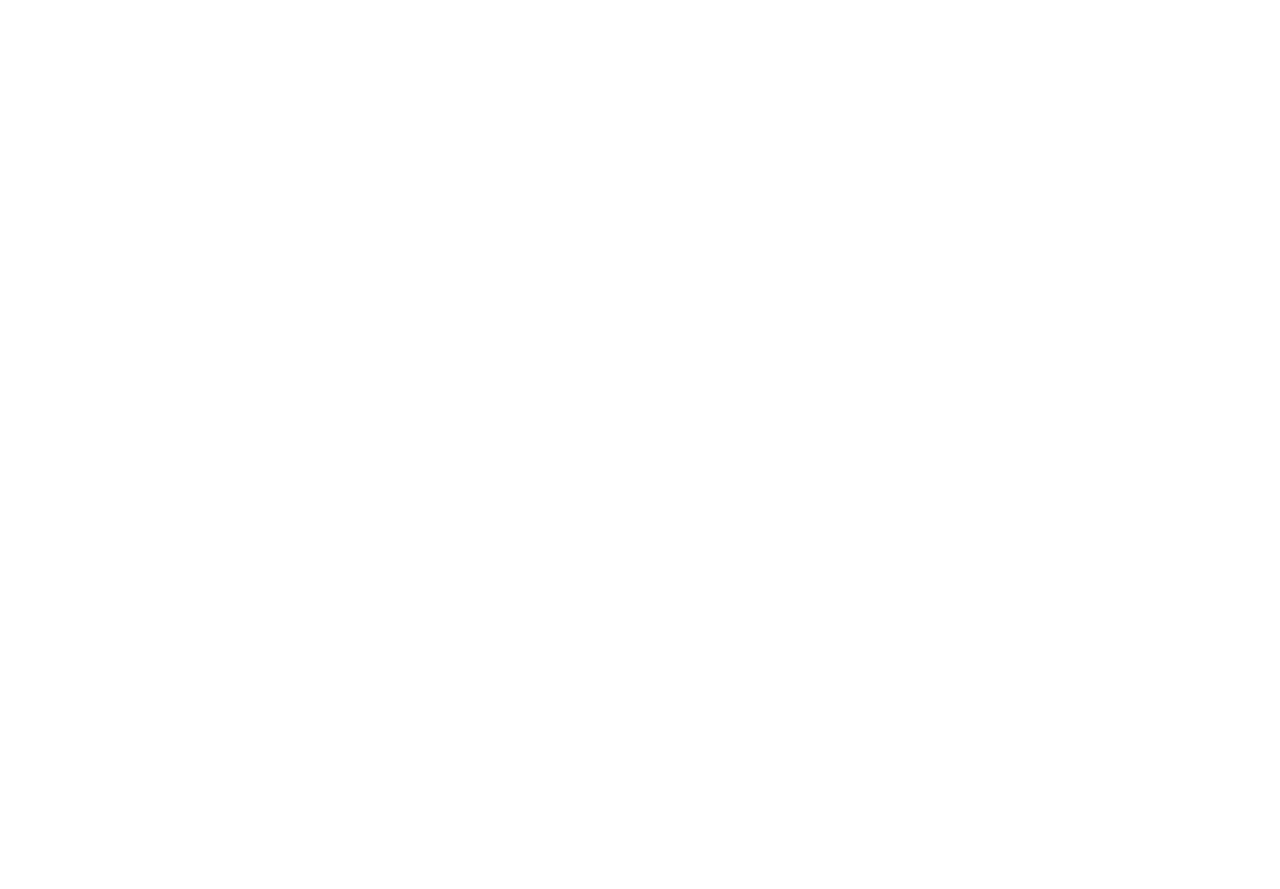
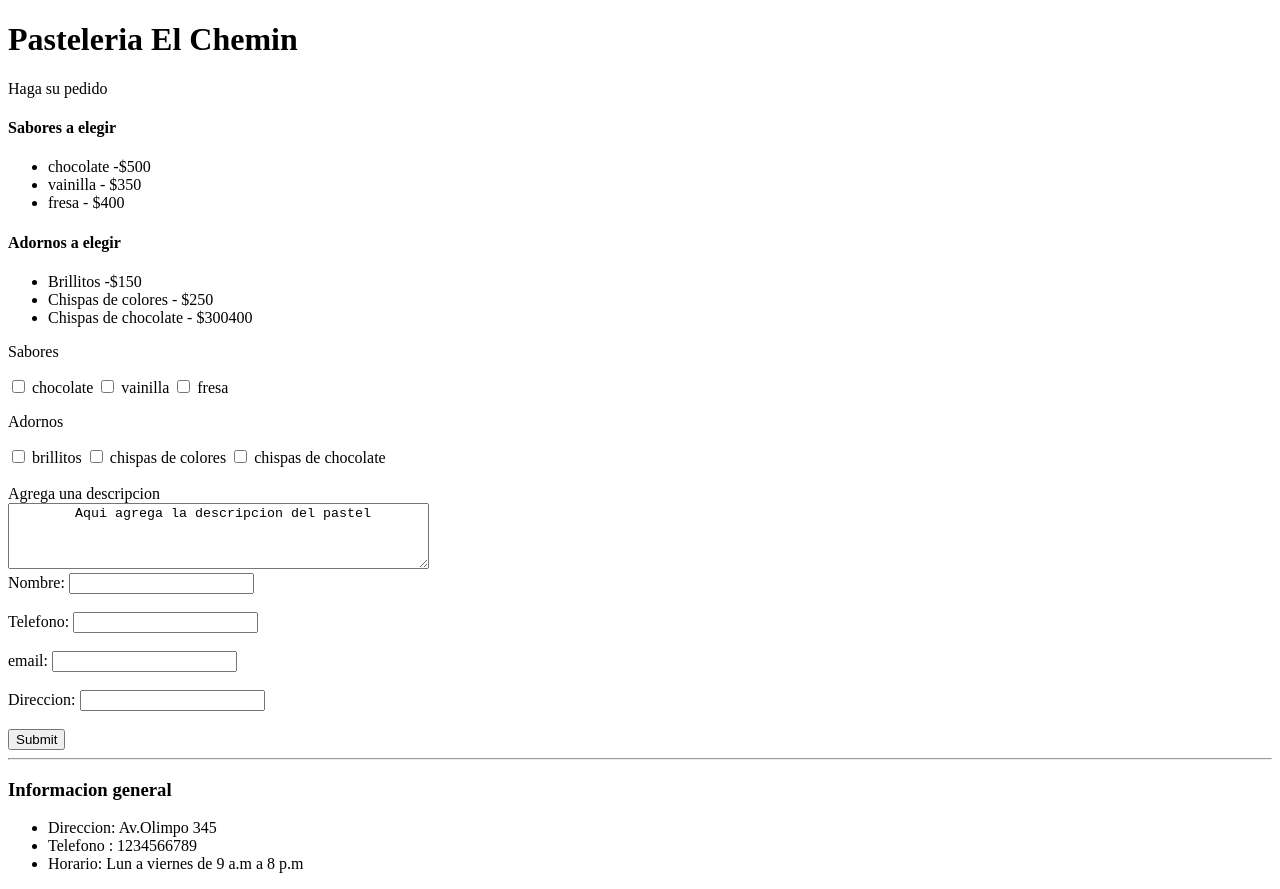
Before and after one commit to Chemin7/LauncX-Pasteleria, a plain HTML site: page index.html in a window 1280 px wide. Before the commit the page ends 800 px from the top, so only its background shows below. Drawn offline with Linux system fonts and the light colour scheme.

Commit message:
add index.html

```diff
--- a/index.html
+++ b/index.html
@@ -7,6 +7,76 @@
     <title>Document</title>
 </head>
 <body>
+    <h1>Pasteleria El Chemin</h1>
+    <p>Haga su pedido</p>
 
+    <h4>Sabores a elegir</h4>
+    <ul>
+        <li>chocolate -$500</li>
+        <li>vainilla - $350</li>
+        <li>fresa - $400</li>
+    </ul>
+
+    <h4>Adornos a elegir</h4>
+    <ul>
+        <li>Brillitos -$150</li>
+        <li>Chispas de colores - $250</li>
+        <li>Chispas de chocolate - $300400</li>
+    </ul>
+
+    <form action="/action.php">
+        <p>Sabores</p>
+        <input type="checkbox" name="chocolate" id="chocolate" value="chocolate">
+        <label for="chocolate">chocolate</label>
+        <input type="checkbox" name="vainilla" id="vainilla" value="vainilla">
+        <label for="vainilla">vainilla</label>
+        <input type="checkbox" name="fresa" id="fresa" value="fresa">
+        <label for="fresa">fresa</label>
+        <br>
+
+        <p>Adornos</p>
+        <input type="checkbox" name="brillitos" id="brillitos" value="brillitos">
+        <label for="brillitos">brillitos</label>
+        <input type="checkbox" name="chispas de colores" id="chispas de colores" value="chispas de colres">
+        <label for="chocolate">chispas de colores</label>
+        <input type="checkbox" name="chispas de chocolate" id="chispas de chocolate" value="chispas de chocolate">
+        <label for="chocolate">chispas de chocolate</label>
+        <br><br>
+        <label for="descripcion">Agrega una descripcion</label><br>
+        <textarea id="descripcion" name="descripcion" rows="4" cols="50" maxlength="200">
+        Aqui agrega la descripcion del pastel
+            </textarea>
+
+        <br>
+        <label for="nombre">Nombre: </label>
+        <input type="text" id="nombre" >
+        <br>
+
+        <br>
+        <label for="telefono">Telefono: </label>
+        <input type="number" id="telefono" >
+        <br>
+
+        <br>
+        <label for="email">email: </label>
+        <input type="text" id="email" >
+        <br>
+
+        <br>
+        <label for="direccion">Direccion: </label>
+        <input type="text" id="direccion" >
+        <br>
+        <br>
+
+            <input type="submit" value="Submit">
+    </form>
+
+    <hr>
+    <h3>Informacion general</h5>
+    <ul>
+        <li> Direccion: Av.Olimpo 345</li>
+        <li>Telefono : 1234566789</li>
+        <li>Horario: Lun a viernes de 9 a.m a 8 p.m</li>
+    </ul>
 </body>
 </html>
```
